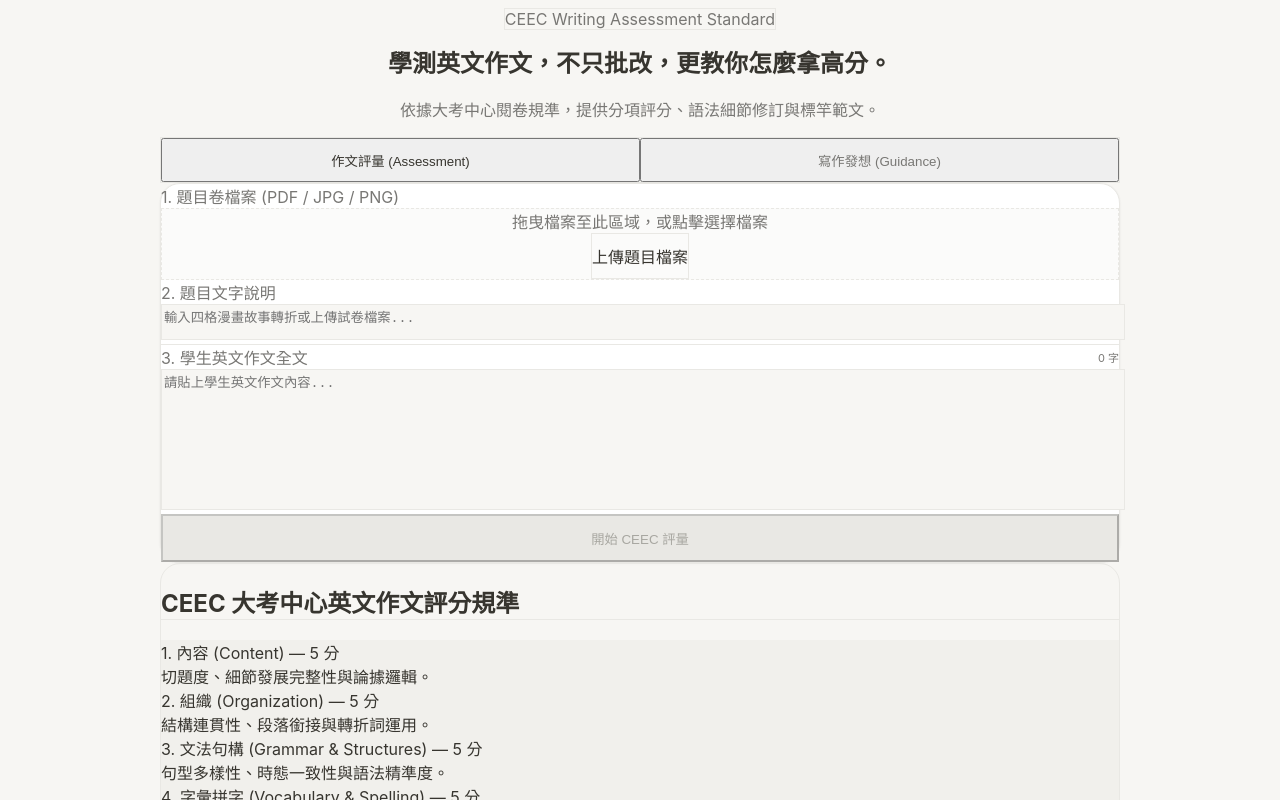
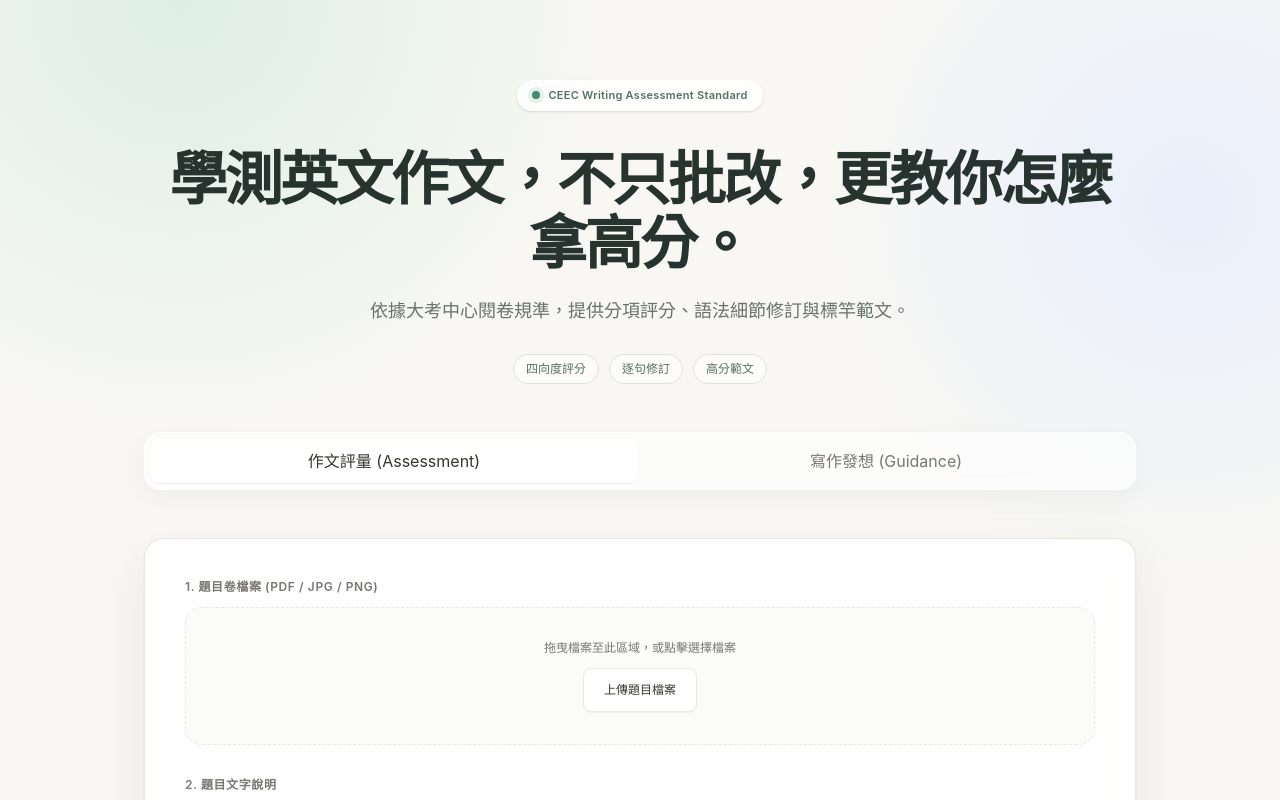
Before and after one commit to jeraldlin66-ops/gsat_eng_essay, a Next.js app: page / in a window 1280 px wide. Shown: the top 800 px of the page. Built offline with nearby package versions, Linux system fonts and the light colour scheme.

Commit message:
style: refine essay assessment interface

```diff
--- a/app/globals.css
+++ b/app/globals.css
@@ -1,17 +1,30 @@
-@tailwind base;
-@tailwind components;
-@tailwind utilities;
+@import "tailwindcss";
 
 :root {
   --font-noto: 'Noto Sans TC', -apple-system, sans-serif;
   --font-space: 'Space Grotesk', var(--font-noto);
+  --ink: #202828;
+  --paper: #fbfaf7;
+  --line: #e8e5dd;
 }
 
 body {
-  background-color: #F7F6F3;
-  color: #37352F;
+  background-color: var(--paper);
+  color: var(--ink);
   font-family: var(--font-noto);
   -webkit-font-smoothing: antialiased;
+  text-rendering: optimizeLegibility;
+}
+
+button, input, textarea {
+  font: inherit;
+}
+
+.app-shell {
+  background:
+    radial-gradient(circle at 14% 0%, rgba(213, 235, 227, 0.75), transparent 27rem),
+    radial-gradient(circle at 93% 11%, rgba(226, 235, 255, 0.7), transparent 24rem),
+    #f8f7f3;
 }
 
 .font-heading {
@@ -19,9 +32,10 @@
 }
 
 .notion-card {
-  background-color: #FFFFFF;
-  border: 1px solid #E9E8E4;
-  box-shadow: 0 1px 3px rgba(15, 15, 15, 0.03), 0 0 0 1px rgba(15, 15, 15, 0.01);
+  background-color: rgba(255, 255, 255, 0.88);
+  border: 1px solid rgba(232, 229, 221, 0.95);
+  box-shadow: 0 20px 50px rgba(47, 57, 53, 0.08), 0 2px 5px rgba(47, 57, 53, 0.04);
+  backdrop-filter: blur(12px);
 }
 
 .notion-card-hover {
@@ -41,8 +55,8 @@
 .notion-bg-red { background-color: #FFE2DD; color: #C4554D; }
 
 .notion-input {
-  background-color: #F7F6F3;
-  border: 1px solid #E9E8E4;
+  background-color: #faf9f6;
+  border: 1px solid var(--line);
   color: #37352F;
 }
 
@@ -52,3 +66,45 @@
   box-shadow: 0 0 0 2px rgba(35, 131, 226, 0.15);
   outline: none;
 }
+
+.result-content h4 {
+  margin: 0.25rem 0 0.75rem;
+  color: #263933;
+  font-size: 0.95rem;
+  font-weight: 700;
+}
+
+.result-content p + p {
+  margin-top: 0.75rem;
+}
+
+.result-content ul,
+.result-content ol {
+  margin: 0.7rem 0;
+  padding-left: 1.35rem;
+}
+
+.result-content li + li {
+  margin-top: 0.35rem;
+}
+
+.result-content table {
+  width: 100%;
+  overflow: hidden;
+  border: 1px solid #dfe5e1;
+  border-radius: 0.75rem;
+}
+
+.result-content th,
+.result-content td {
+  padding: 0.6rem;
+  border: 1px solid #dfe5e1;
+  vertical-align: top;
+}
+
+@media (max-width: 640px) {
+  .result-content table {
+    display: block;
+    overflow-x: auto;
+  }
+}
--- a/app/page.tsx
+++ b/app/page.tsx
@@ -126,34 +126,39 @@
     (mainMode === 'correction' && !userEssay.trim());
 
   return (
-    <div className="min-h-screen bg-[#F7F6F3] text-[#37352F] selection:bg-[#E8F0FE] selection:text-[#1E40AF]">
+    <div className="app-shell min-h-screen text-[#37352F] selection:bg-[#D9EFE5] selection:text-[#214438]">
 
       {/* 🏛️ 置中主容器 (Strict Max-Width 960px) */}
-      <div className="max-w-[960px] mx-auto px-6 py-16 md:py-24">
+      <div className="max-w-[1040px] mx-auto px-5 py-10 sm:px-6 md:py-20">
 
         {/* 頂部 Notion Style Pill */}
-        <div className="flex justify-center mb-12">
-          <div className="inline-flex items-center gap-2 px-3 py-1 bg-white border border-[#E9E8E4] rounded-md text-xs font-medium text-[#787774] shadow-2xs">
-            <span className="w-2 h-2 rounded-full bg-[#2383E2]"></span>
+        <div className="flex justify-center mb-9">
+          <div className="inline-flex items-center gap-2 px-3.5 py-1.5 bg-white/80 border border-white rounded-full text-[11px] font-semibold tracking-wide text-[#547067] shadow-sm backdrop-blur">
+            <span className="w-2 h-2 rounded-full bg-[#3F8A70] shadow-[0_0_0_4px_rgba(63,138,112,0.12)]"></span>
             <span>CEEC Writing Assessment Standard</span>
           </div>
         </div>
 
         {/* 🚀 Hero 區塊：Notion 標題風格 */}
-        <section className="text-center mb-16 space-y-4">
-          <h1 className="font-heading font-bold text-4xl sm:text-5xl md:text-[56px] text-[#37352F] leading-[1.15] tracking-tight">
+        <section className="text-center mb-12 space-y-5">
+          <h1 className="font-heading font-bold text-4xl sm:text-5xl md:text-[58px] text-[#26332f] leading-[1.12] tracking-[-0.045em]">
             學測英文作文，不只批改，更教你怎麼拿高分。
           </h1>
-          <p className="text-[#787774] text-lg md:text-[19px] font-normal leading-relaxed max-w-[640px] mx-auto">
+          <p className="text-[#68736f] text-base md:text-lg font-normal leading-relaxed max-w-[620px] mx-auto">
             依據大考中心閱卷規準，提供分項評分、語法細節修訂與標竿範文。
           </p>
+          <div className="flex flex-wrap justify-center gap-2.5 pt-2 text-xs text-[#5b6d66]">
+            <span className="rounded-full border border-[#d8e6df] bg-white/65 px-3 py-1.5">四向度評分</span>
+            <span className="rounded-full border border-[#d8e6df] bg-white/65 px-3 py-1.5">逐句修訂</span>
+            <span className="rounded-full border border-[#d8e6df] bg-white/65 px-3 py-1.5">高分範文</span>
+          </div>
         </section>
 
         {/* 💻 中央表單系統 */}
         <main className="space-y-12">
 
           {/* 模式選擇 (Notion Segment Switch) */}
-          <div className="bg-[#F1F0EC] p-1 rounded-xl border border-[#E9E8E4] grid grid-cols-2 gap-1">
+          <div className="bg-white/60 p-1.5 rounded-2xl border border-white grid grid-cols-2 gap-1.5 shadow-[0_8px_24px_rgba(60,72,66,0.05)] backdrop-blur-sm">
             <button
               onClick={() => {
                 setMainMode('correction');
@@ -347,7 +352,7 @@
                   <div className="inline-block px-2.5 py-0.5 notion-bg-blue rounded-md text-[11px] font-semibold">
                     審題要旨與寫作方向
                   </div>
-                  <div className="text-xs leading-relaxed text-[#37352F] text-left pt-1" dangerouslySetInnerHTML={{ __html: guidanceResult.theme }} />
+                  <div className="result-content text-xs leading-relaxed text-[#37352F] text-left pt-1" dangerouslySetInnerHTML={{ __html: guidanceResult.theme }} />
                 </div>
               )}
 
@@ -356,7 +361,7 @@
                   <div className="inline-block px-2.5 py-0.5 notion-bg-yellow rounded-md text-[11px] font-semibold">
                     段落結構發展建議
                   </div>
-                  <div className="text-xs leading-relaxed text-[#37352F] text-left pt-1" dangerouslySetInnerHTML={{ __html: guidanceResult.outline }} />
+                  <div className="result-content text-xs leading-relaxed text-[#37352F] text-left pt-1" dangerouslySetInnerHTML={{ __html: guidanceResult.outline }} />
                 </div>
               )}
 
@@ -365,7 +370,7 @@
                   <div className="inline-block px-2.5 py-0.5 notion-bg-green rounded-md text-[11px] font-semibold">
                     進階詞彙與道地句型
                   </div>
-                  <div className="text-xs leading-relaxed text-[#37352F] text-left pt-1" dangerouslySetInnerHTML={{ __html: guidanceResult.vocab }} />
+                  <div className="result-content text-xs leading-relaxed text-[#37352F] text-left pt-1" dangerouslySetInnerHTML={{ __html: guidanceResult.vocab }} />
                 </div>
               )}
             </div>
@@ -386,7 +391,7 @@
                   </div>
                   <span className="text-xs text-[#787774]">滿分 20.0</span>
                 </div>
-                <div className="text-xs leading-relaxed text-[#37352F] text-left" dangerouslySetInnerHTML={{ __html: correctionResult.summary }} />
+                <div className="result-content text-xs leading-relaxed text-[#37352F] text-left" dangerouslySetInnerHTML={{ __html: correctionResult.summary }} />
               </div>
 
               {correctionResult.errors && (
@@ -394,7 +399,7 @@
                   <div className="inline-block px-2.5 py-0.5 notion-bg-red rounded-md text-[11px] font-semibold">
                     逐句語法診斷與修正對照
                   </div>
-                  <div className="text-xs leading-relaxed text-[#37352F] text-left pt-1" dangerouslySetInnerHTML={{ __html: correctionResult.errors }} />
+                  <div className="result-content text-xs leading-relaxed text-[#37352F] text-left pt-1" dangerouslySetInnerHTML={{ __html: correctionResult.errors }} />
                 </div>
               )}
 
@@ -403,7 +408,7 @@
                   <div className="inline-block px-2.5 py-0.5 notion-bg-green rounded-md text-[11px] font-semibold">
                     高分標竿範文 (16–18 分級別)
                   </div>
-                  <div className="text-xs leading-relaxed text-[#37352F] text-left pt-1" dangerouslySetInnerHTML={{ __html: correctionResult.modelEssay }} />
+                  <div className="result-content text-xs leading-relaxed text-[#37352F] text-left pt-1" dangerouslySetInnerHTML={{ __html: correctionResult.modelEssay }} />
                 </div>
               )}
             </div>
```
